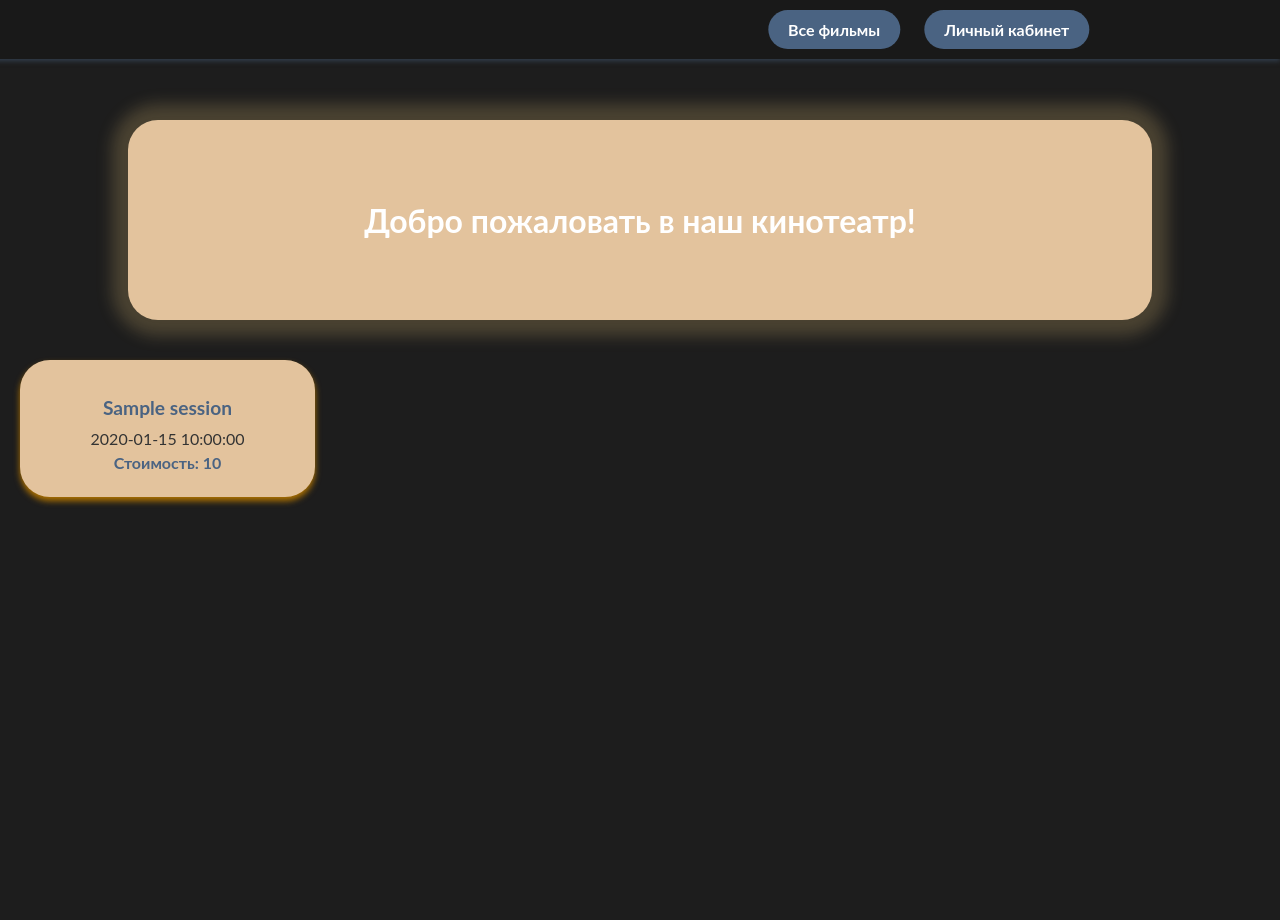
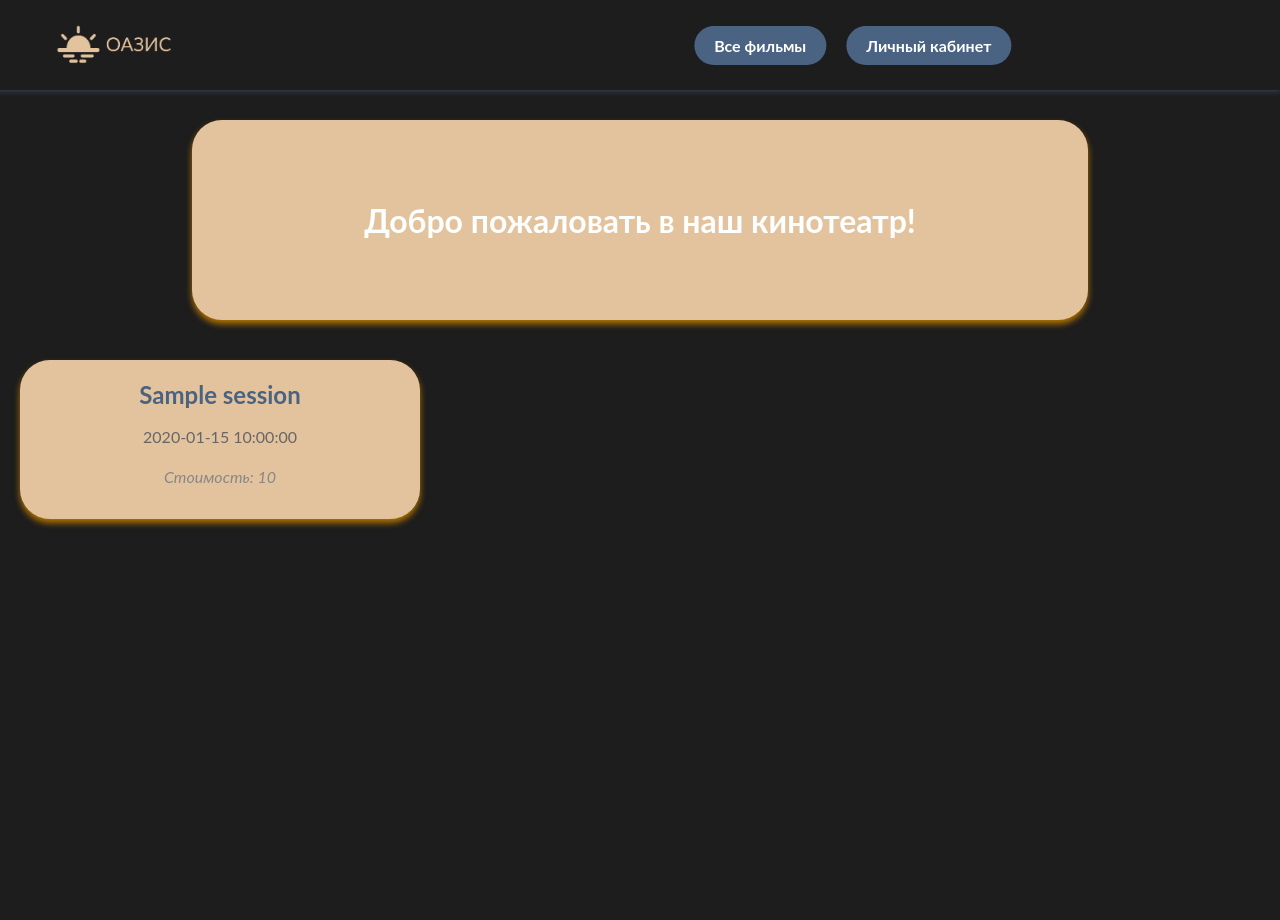
Before and after one commit to curiuwu/db_project, a Flask app: page / in a window 1280 px wide. After the commit the page ends 527 px from the top, so only its background shows below. Run offline with Flask 3, Linux system fonts and the light colour scheme; a database or web service that is not in the repository returns one stand-in record (values such as "Sample title"); some libraries are stand-ins or nearby versions.

Commit message:
добавление лого, правки в стилях

```diff
--- a/app/static/css/login.css
+++ b/app/static/css/login.css
@@ -1,4 +1,5 @@
 .container {
+    margin-top: 250px;
     max-width: 500px;
     width: 100%;
     padding: 0;
--- a/app/static/css/main.css
+++ b/app/static/css/main.css
@@ -1,62 +1,30 @@
-body {
-    display: block; /* Устанавливаем нормальный поток документа */
-}
 h1 {
     font-size: 2.5em;
     font-weight: bold;
     margin: 0;
     color: white;
 }
-.container {
-    max-width: 1200px;
-    width: 100%;
-    padding: 0;
-    padding-bottom: 0px;
-}
+/*___________________________________________________________________________*/
+
 .films-link,
 .personal-account-link {
     text-decoration: none;
     font-weight: bold;
 }
 
+
+/*___________________________________________________________________________*/
+
 /* Сетка карточек фильмов */
 .films-container {
     display: grid; /* Используем CSS Grid для размещения карточек */
-    grid-template-columns:  repeat(4, 1fr);
+    justify-content: center; /* Центрируем фильтр */
+    grid-template-columns:  repeat(3, 1fr);
     gap: 20px; /* Расстояние между карточками */
     padding: 20px; /* Внутренний отступ */
 }
 
-/* Стили для карточек фильмов */
-.film-card {
-    background-color: #E3C39D; /* Светлый фон карточки */
-    border-radius: 30px; /* Скругление углов */
-    padding: 20px; /* Внутренний отступ */
-    box-shadow: 0 4px 6px rgb(176, 115, 0); /* Тень для карточки */
-    text-align: center; /* Центрирование текста */
-    transition: transform 0.3s ease; /* Плавный эффект при наведении */
-}
-
-.film-card:hover {
-    transform: scale(1.05); /* Увеличение карточки при наведении */
-}
-
-.film-card h2 {
-    font-size: 1.2rem; /* Размер заголовка */
-    margin-bottom: 10px; /* Отступ снизу */
-    color: #1D1D1D; /* Цвет текста */
-}
-
-.film-card p {
-    font-size: 1rem; /* Размер текста */
-    margin: 5px 0; /* Отступы сверху и снизу */
-    color: #333; /* Цвет текста */
-}
-
-.film-card .director {
-    font-weight: bold; /* Жирный текст для стоимости */
-    color: #4A6382; /* Цвет текста стоимости */
-}
+/*___________________________________________________________________________*/
 
 /* Стили для карточки с лозунгом */
 .slogan-card {
@@ -70,9 +38,9 @@ h1 {
     font-family: 'Lato', sans-serif;
     font-size: 1.5em;
     font-weight: bold;
-    box-shadow: 0px 0px 16px 16px rgba(237, 200, 122, 0.22); /* Тень для карточки */
+    box-shadow: 0 4px 6px rgb(176, 115, 0); /* Тень для карточки */
     margin: 20px auto; /* Отступ сверху 20px и центрирование по горизонтали */
-    width: 80%; /* Устанавливаем ширину для центрирования */
+    width: 70%; /* Устанавливаем ширину для центрирования */
     margin-bottom: 20px; /* Отступ от карточек фильмов */
     margin-top: 120px; /* Увеличиваем отступ сверху для устранения наложения */
 }
--- a/app/static/css/register.css
+++ b/app/static/css/register.css
@@ -1,4 +1,5 @@
 .container {
+    margin-top: 250px;
     max-width: 500px;
     width: 100%;
     padding: 0;
--- a/app/static/css/style.css
+++ b/app/static/css/style.css
@@ -3,18 +3,13 @@ body {
     color: white;
     font-family: 'Lato', sans-serif;      /* Основной шрифт */
     background-color: #1D1D1D;            /* Тёмный фон по умолчанию */
-    min-height: 100vh;                    /* Минимальная высота на весь экран */
-    display: flex; /* Устанавливаем нормальный поток документа */
-    align-items: center;
-    justify-content: center;
     margin: 0;
     padding: 0;
 }
 .container {
-    max-width: 1000px;
-    width: 100%;
-    padding: 0;
-    padding-bottom: 0px;
+    max-width: 1200px;
+    margin: 100px auto 0 auto; /* отступ сверху для header */
+    padding: 0 20px;
 }
 /* Стили для всех заголовков */
 h1, h2, h3, h4, h5, h6 {
@@ -30,26 +25,33 @@ a {
 
 /* Стили для шапки сайта */
 .header {
-    background-color: #191919;            /* Тёмный фон */
+    background-color: #1D1D1D;            /* Тёмный фон */
     position: fixed;
     top: 0;
     right: 0;
     width: 100%;
-    text-align: center;                   /* Центрируем текст */
     display: flex;                        /* Гибкое расположение элементов */
-    justify-content: end;      /* Элементы справа */
+    justify-content: space-between;      /* Логотип слева, кнопки справа */
     align-items: center;                  /* Выравнивание по центру по вертикали */
-    padding: 20px;                        /* Уменьшаем внутренний отступ для уменьшения пространства под header */
-    align-items: center;
+    padding: 20px 100px 20px 40px;        /* Больше отступ справа, меньше слева */
     box-shadow: 0 2px 5px rgba(74, 99, 130, 0.5); /* Add subtle shadow */
     margin-bottom: 0; /* Убираем отступ снизу */
     z-index: 9999; /* Устанавливаем высокий z-index, чтобы header был выше всего остального */
+}
+
+.button-wrapper {
+    display: flex;
+    align-items: center;
 }
 
 .header a {
     margin-left: 20px; /* Добавляем расстояние между кнопками */
 }
 
+.logo {
+    height: 50px;
+    margin-left: 150px;
+}
 /* Стили для футера */
 .footer {
     background-color: #0F0F0F;            /* Тёмный фон */
@@ -69,14 +71,8 @@ a {
     padding: 20px;                        /* Внутренний отступ */
     margin: 20px;                       /* Вертикальные отступы */
     transform: scale(1.5);
-    box-shadow: 0px 0px 16px 16px rgba(237, 200, 122, 0.22);
+    box-shadow: 0 4px 6px rgb(176, 115, 0); /* Тень для карточки */
 }
-
-/* Стили для карточки с лозунгом */
-.slogan-card {
-    margin-top: 20px; /* Добавляем отступ сверху для точного позиционирования */
-}
-
 /* Общий стиль для кнопок */
 .button{
     background-color: #4A6382;            /* Синий фон */
@@ -120,4 +116,42 @@ input::placeholder, textarea::placeholder {
 /* Стили для обертки кнопок */
 .button-wrapper {
     transform: translateX(-50%); /* Центрируем относительно правого края */
+    display: flex;
+    align-items: center;
 }
+
+
+/* Стили для карточек фильмов */
+.film-card {
+    background-color: #E3C39D; /* Светлый фон карточки */
+    border-radius: 30px; /* Скругление углов */
+    padding: 20px; /* Внутренний отступ */
+    box-shadow: 0 4px 6px rgb(176, 115, 0); /* Тень для карточки */
+    text-align: center; /* Центрирование текста */
+    transition: transform 0.3s ease; /* Плавный эффект при наведении */
+}
+.film-card h2 {
+    color: #333;
+    margin-top: 0;
+    margin-bottom: 10px;
+    font-size: 1.5em;
+}
+
+.film-card p {
+    color: #666;
+    line-height: 1.5;
+    margin-bottom: 10px;
+}
+
+.film-card .director {
+    color: #888;
+    font-style: italic;
+}
+
+.film-card .genre {
+    display: inline-block;
+    background: #f0f0f0;
+    padding: 5px 10px;
+    border-radius: 15px;
+    font-size: 0.9em;
+}
--- a/app/templates/all_films.html
+++ b/app/templates/all_films.html
@@ -8,6 +8,7 @@
 </head>
 <body>
     <header class="header">
+        <img src="{{ url_for('static', filename='img/logo.png') }}" alt="Логотип" class="logo">
         <div class="button-wrapper">
             <a href="{{ url_for('main.main_page') }}" class="main-page-link button">Главная страница</a>
             <a href="{{ url_for('user_cabinet.personal_account') }}" class="personal-account-link button">Личный кабинет</a>
@@ -44,7 +45,7 @@
                 <option value="{{ genre[0] }}">{{ genre[1] }}</option>
                 {% endfor %}
               </select>
-              <button type="submit" class="filter-button">Применить фильтры</button>
+              <button type="submit" class="filter-button">Применить фильтр</button>
             </form>
         </div>
 
--- a/app/templates/main.html
+++ b/app/templates/main.html
@@ -8,6 +8,7 @@
 </head>
 <body>
     <header class="header">
+        <img src="{{ url_for('static', filename='img/logo.png') }}" alt="Логотип" class="logo">
         <div class="button-wrapper">
             <a href="{{ url_for('all_films.all_films') }}" class="films-link button">Все фильмы</a>
             <a href="{{ url_for('user_cabinet.personal_account') }}" class="personal-account-link button">Личный кабинет</a>
```
Also changed, not shown: app/static/css/all_films.css (+11 -64 lines), app/static/img/logo.png (added).
